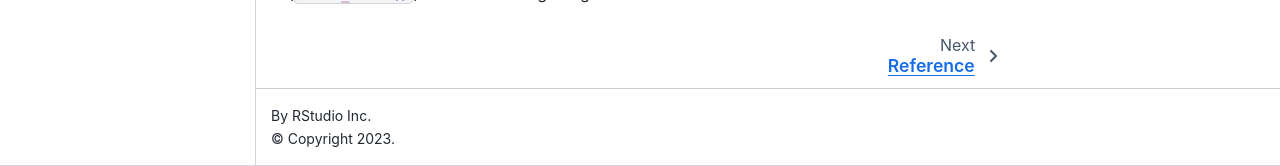
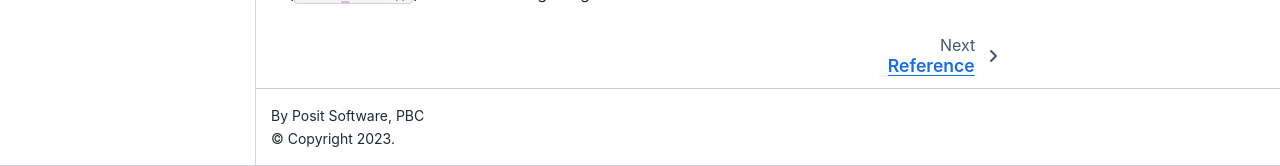
Before and after one commit to rstudio/pins-python, a Jupyter Book: the page built from docs/intro.md, in a window 1280 px wide and 900 px high, scrolled down 1146 px. Shown: the part 734-900 px from the top of the window. Built offline with Jupyter Book 1.0.4 settings and Sphinx 7.4.7 and the Sphinx Book theme 1.1.4, drawn with Linux system fonts in a browser that asks for light colours; pages that are not in the unit, such as notebooks, are missing from menus.

Commit message:
docs: change docs author to Posit

```diff
--- a/docs/_config.yml
+++ b/docs/_config.yml
@@ -2,7 +2,7 @@
 # Learn more at https://jupyterbook.org/customize/config.html
 
 title: Pins
-author: RStudio Inc.
+author: "Posit Software, PBC"
 #logo: logo.png
 
 # Force re-execution of notebooks on each build.
```
